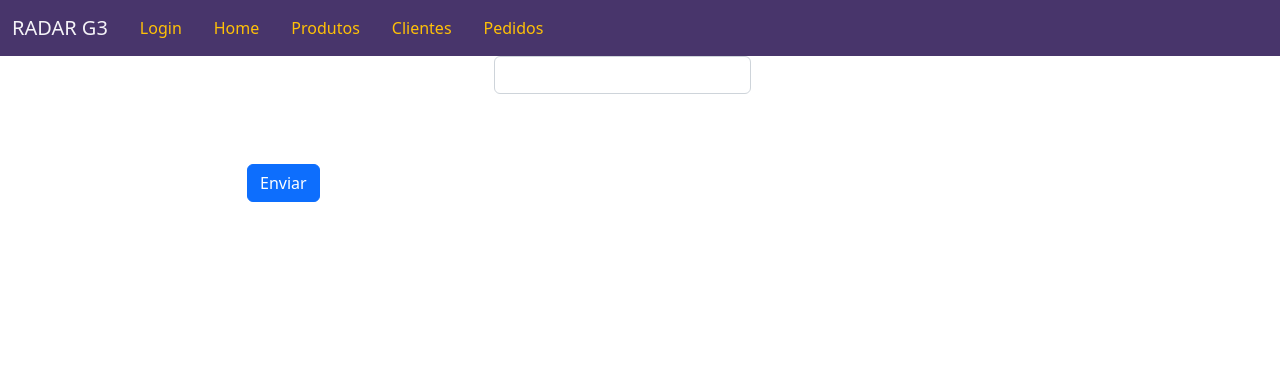
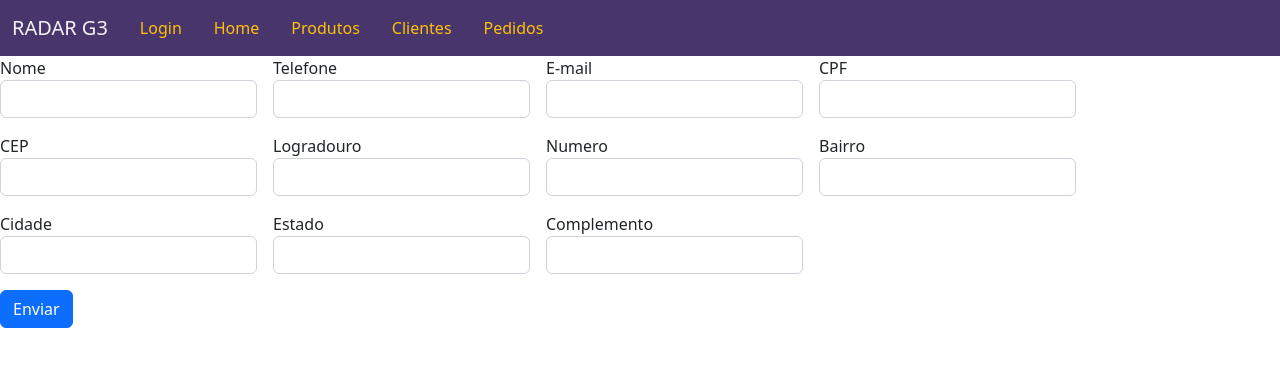
Before and after one commit to bruno-esilva/Projeto-Radar-G3, an Angular app in the folder radar_G3_angular/: page /clientes in a window 1280 px wide. Shown: the top 366 px of the page. Built offline with nearby package versions, Linux system fonts and the light colour scheme.

Commit message:
Modificado estilo formulários provisórios (Clientes e Produtos)

```diff
--- a/radar_G3_angular/src/app/pages/clientes/clientes.component.html
+++ b/radar_G3_angular/src/app/pages/clientes/clientes.component.html
@@ -1,49 +1,49 @@
 <form class="row g-3">
     <div class="col-auto">
-      <label for="nome" class="visually-hidden">Nome</label>
-      <input type="text" readonly class="form-control-plaintext" id="nome">
+      <label for="nome">Nome</label>
+      <input type="text" readonly class="form-control" id="nome">
     </div><br>
     <div class="col-auto">
-        <label for="telefone" class="visually-hidden">Telefone</label>
-        <input type="number" readonly class="form-control-plaintext" id="telefone" >
+        <label for="telefone">Telefone</label>
+        <input type="number" readonly class="form-control" id="telefone" >
       </div><br>
     <div class="col-auto">
-      <label for="email" class="visually-hidden">E-mail</label>
+      <label for="email">E-mail</label>
       <input type="email" class="form-control" id="email">
     </div><br>
     <div class="col-auto">
-        <label for="cpf" class="visually-hidden">CPF</label>
-        <input type="number" readonly class="form-control-plaintext" id="cpf" >
+        <label for="cpf">CPF</label>
+        <input type="number" readonly class="form-control" id="cpf" >
       </div><br>
       <div class="col-auto">
-        <label for="cep" class="visually-hidden">CEP</label>
-        <input type="text" readonly class="form-control-plaintext" id="cep" >
+        <label for="cep">CEP</label>
+        <input type="text" readonly class="form-control" id="cep" >
       </div><br>
       <div class="col-auto">
-        <label for="logradouro" class="visually-hidden">Logradouro</label>
-        <input type="text" readonly class="form-control-plaintext" id="logradouro" >
+        <label for="logradouro">Logradouro</label>
+        <input type="text" readonly class="form-control" id="logradouro" >
       </div><br>
       <div class="col-auto">
-        <label for="numero" class="visually-hidden">Numero</label>
-        <input type="text" readonly class="form-control-plaintext" id="numero" >
+        <label for="numero">Numero</label>
+        <input type="text" readonly class="form-control" id="numero" >
       </div><br>
       <div class="col-auto">
-        <label for="bairro" class="visually-hidden">Bairro</label>
-        <input type="text" readonly class="form-control-plaintext" id="bairro" >
+        <label for="bairro">Bairro</label>
+        <input type="text" readonly class="form-control" id="bairro" >
       </div><br>
       <div class="col-auto">
-        <label for="cidade" class="visually-hidden">Cidade</label>
-        <input type="text" readonly class="form-control-plaintext" id="cidade" >
+        <label for="cidade">Cidade</label>
+        <input type="text" readonly class="form-control" id="cidade" >
       </div><br>
       <div class="col-auto">
-        <label for="estado" class="visually-hidden">Estado</label>
-        <input type="text" readonly class="form-control-plaintext" id="estado" >
+        <label for="estado">Estado</label>
+        <input type="text" readonly class="form-control" id="estado" >
       </div><br>
       <div class="col-auto">
-        <label for="complemento" class="visually-hidden">Complemento</label>
-        <input type="text" readonly class="form-control-plaintext" id="complemento" >
+        <label for="complemento">Complemento</label>
+        <input type="text" readonly class="form-control" id="complemento" >
       </div><br>
-    <div class="col-auto">
+    <div class="row-auto">
       <button type="submit" class="btn btn-primary mb-3">Enviar</button>
     </div>
   </form>
--- a/radar_G3_angular/src/app/pages/produtos/produtos.component.html
+++ b/radar_G3_angular/src/app/pages/produtos/produtos.component.html
@@ -1,21 +1,21 @@
-<form class="row g-3">
+<form class=" container container-fluid row g-3">
     <div class="col-auto">
-      <label for="nome" class="visually-hidden">Nome</label>
-      <input type="text" readonly class="form-control-plaintext" id="nome">
+      <label for="nome">Nome</label>
+      <input type="text" readonly class="form-control" id="nome">
     </div><br>
     <div class="col-auto">
-        <label for="descricao" class="visually-hidden">Descrição</label>
-        <input type="text" readonly class="form-control-plaintext" id="descricao" >
+        <label for="descricao">Descrição</label>
+        <input type="text" readonly class="form-control" id="descricao" >
       </div><br>
     <div class="col-auto">
-      <label for="valor" class="visually-hidden">Valor</label>
+      <label for="valor">Valor</label>
       <input type="number" class="form-control" id="valor">
     </div><br>
     <div class="col-auto">
-        <label for="estoque" class="visually-hidden">Estoque</label>
-        <input type="number" readonly class="form-control-plaintext" id="estoque" >
+        <label for="estoque">Estoque</label>
+        <input type="number" readonly class="form-control" id="estoque" >
       </div><br>
-    <div class="col-auto">
+    <div class="row-auto">
       <button type="submit" class="btn btn-primary mb-3">Enviar</button>
     </div>
   </form>
```
